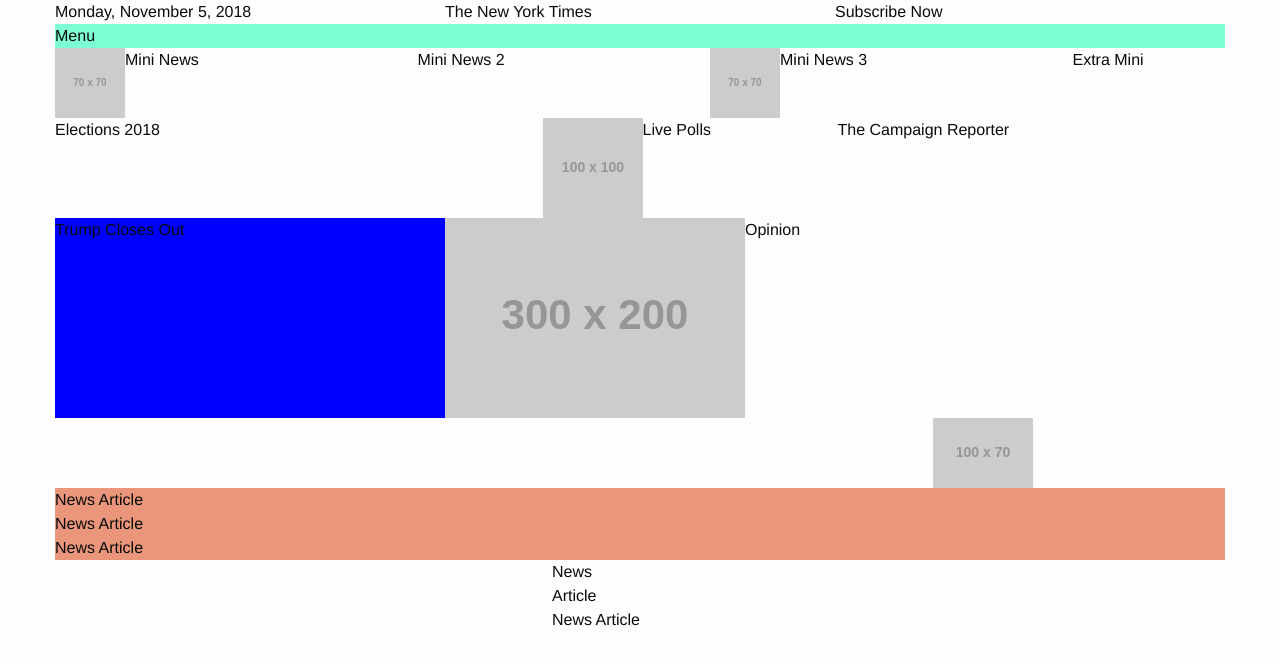
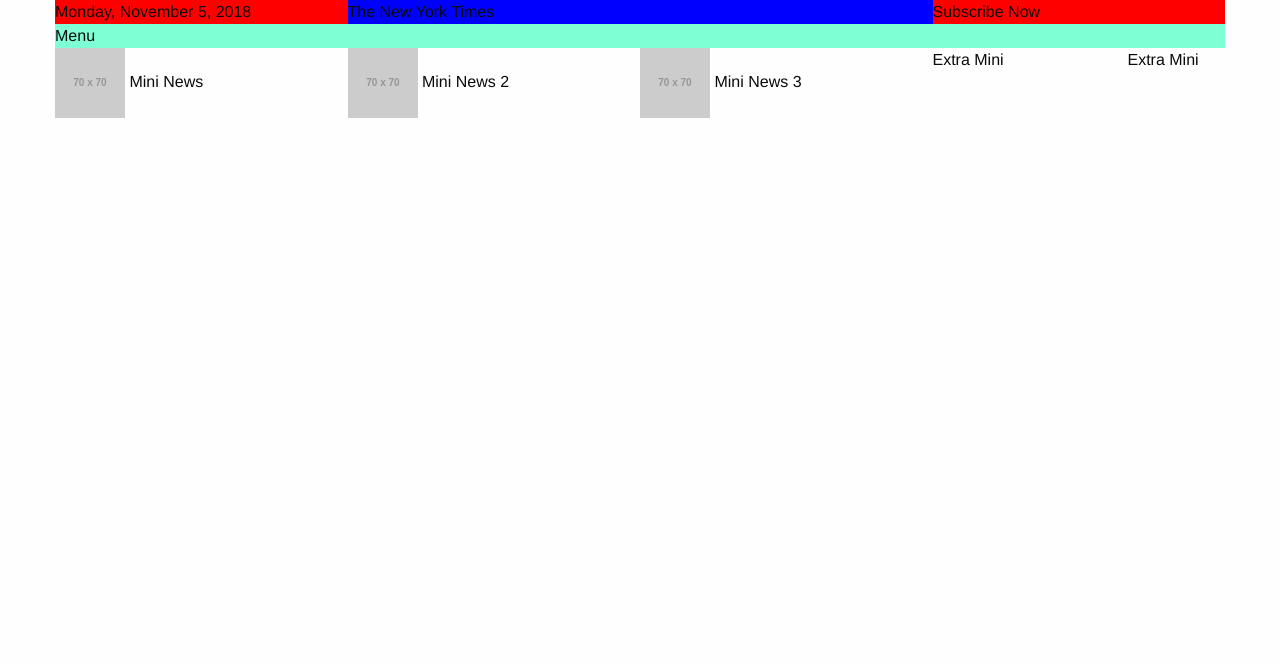
Before and after one commit to Haha-haley/art3130, a plain HTML site: page NYT_prototype /index.html in a window 1280 px wide. Drawn offline with Linux system fonts and the light colour scheme; placeholder pictures from the web are drawn by us.

Commit message:
cleand up a little

```diff
--- a/NYT_prototype /index.html
+++ b/NYT_prototype /index.html
@@ -12,20 +12,21 @@
 
    <div class="grid-container">
        <div class="grid-x">
-           <div class="cell medium-4"> Monday, November 5, 2018 </div>
-           <div class="cell medium-4"> The New York Times </div>
-           <div class="cell medium-4"> Subscribe Now </div>
+           <div class="cell medium-3" style="background:red;"> Monday, November 5, 2018 </div>
+           <div class="cell medium-6" style="background:blue;"> The New York Times </div>
+           <div class="cell medium-3" style="background:red;"> Subscribe Now </div>
        </div>
        <div class="Menu" style="background-color: aquamarine"> Menu </div>
        <div class= "grid-x">
-            <img src="https://via.placeholder.com/70x70" alt="">
-            <div class= "cell medium-3"> Mini News </div>
-           <div class= "cell medium-3"> Mini News 2 </div>
-           <img src="https://via.placeholder.com/70x70" alt="">
-           <div class= "cell medium-3"> Mini News 3 </div>
+
+            <div class= "cell medium-3"> <img src="https://via.placeholder.com/70x70" alt=""> Mini News </div>
+           <div class= "cell medium-3"><img src="https://via.placeholder.com/70x70" alt=""> Mini News 2 </div>
+
+           <div class= "cell medium-3"><img src="https://via.placeholder.com/70x70" alt=""> Mini News 3 </div>
+           <div class= "cell medium-2"> Extra Mini  </div>
            <div class= "cell medium-1"> Extra Mini  </div>
        </div>
-       <div class= "grid-x">
+       <!--<div class= "grid-x">
            <div class= "cell medium-5"> Elections 2018 </div>
            <img src="https://via.placeholder.com/100" alt="">
             <div class= "cell medium-2"> Live Polls </div>
@@ -39,8 +40,10 @@
 
           </div>
        <div class= "grid-x">
-        <div class= "cell medium-9"> </div>
-        <img src="https://via.placeholder.com/100x70" alt="">
+        <div class= "cell medium-9">
+            <img src="https://via.placeholder.com/100x70" alt="">
+        </div>
+
 
        </div>
        <div class= "grid-y">
@@ -48,7 +51,7 @@
                      <div class= "cell medium 3"style="background-color: darksalmon"> News Article </div>
                      <div class= "cell medium-3"style="background-color: darksalmon"> News Article </div>
                      <div class= "cell small-3"style="background-color: darksalmon"> News Article </div>
-        <div class= "grid-container">
+
             <div class= "grid-x">
                  <div class= "cell medium-3"> News Article </div>
 
@@ -57,9 +60,9 @@
         </div>
 
 
-        </div>
 
-       </div>
+
+       </div>-->
 
 
     </div>
```
